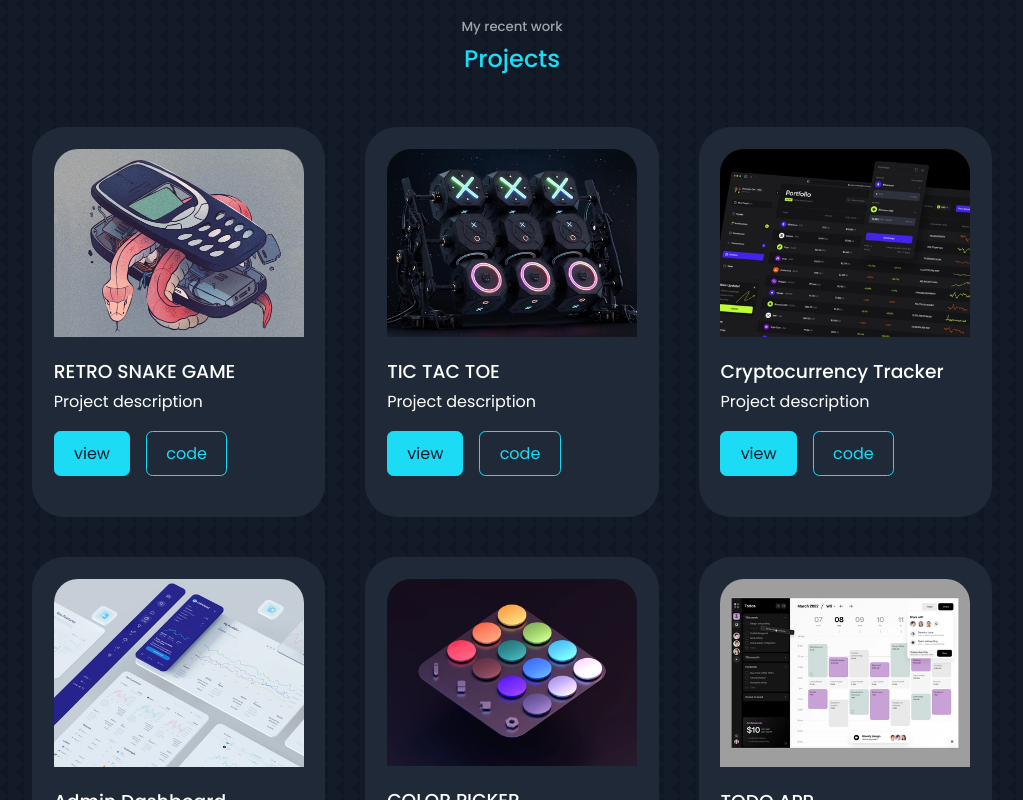
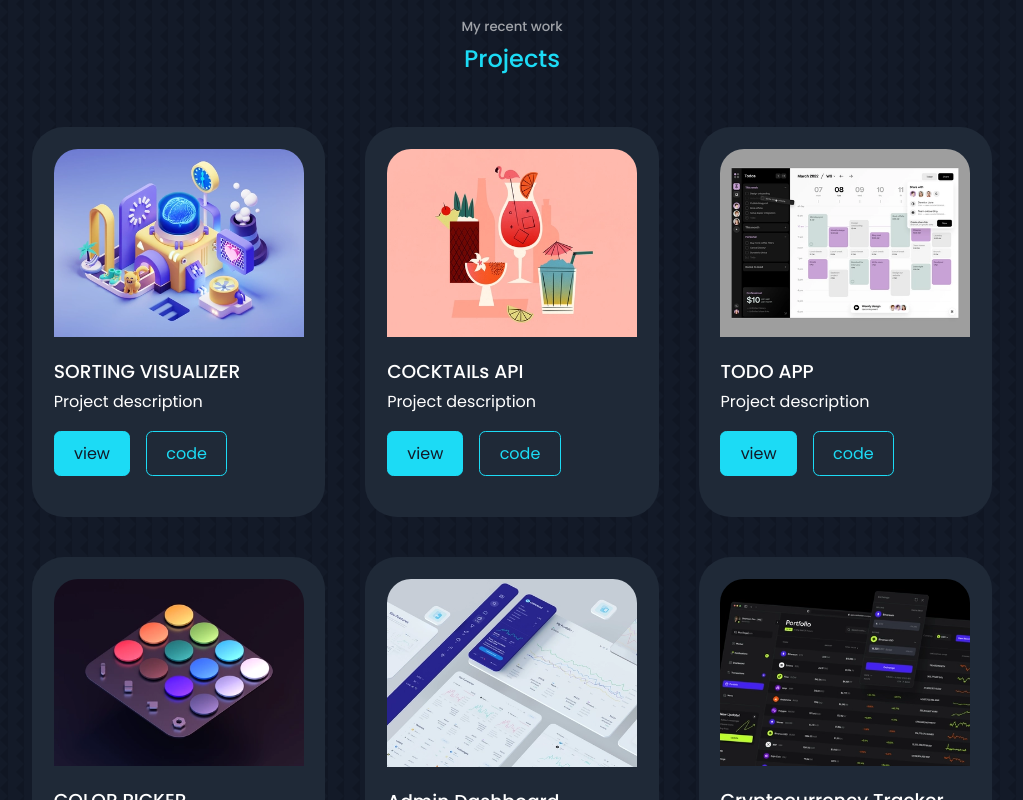
Before and after one commit to pjrepo/portfolio, a React (Create React App) app: page / in a window 1280 px wide. Shown: the part 2580-3380 px from the top of the page, without its empty margins (128-1151 px from the left). Built offline with nearby package versions, Linux system fonts and the light colour scheme.

Commit message:
chore: sort functionality

```diff
--- a/src/components/portfolio/Portfolio.js
+++ b/src/components/portfolio/Portfolio.js
@@ -82,7 +82,9 @@ const Portfolio = () => {
       <h5>My recent work</h5>
       <h2>Projects</h2>
       <div className="container portfolio__container">
-        {projects.map((item) => {
+        {projects
+          .sort((a, b) => b.i - a.i)
+          .map((item) => {
             const { i, image, title, description, liveLink, sourceCode } = item;
             return (
               <article key={i} className="portfolio__item">
@@ -103,16 +105,6 @@ const Portfolio = () => {
                     >
                       code
                     </div>
-                  {/* <a
-                    href={liveLink}
-                    className="btn btn-primary"
-                    target="_blank"
-                  >
-                    view
-                  </a> */}
-                  {/* <a href={sourceCode} className="btn" target="_blank">
-                    code
-                  </a> */}
                   </div>
                 </div>
               </article>
```
Lines whose indentation alone changed are shown as unchanged.
